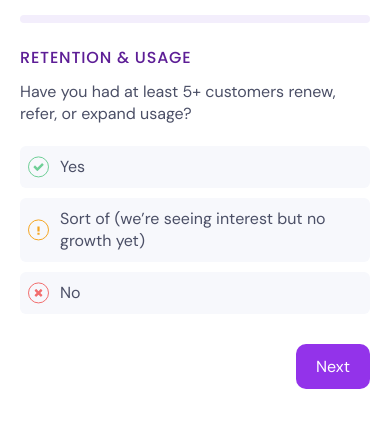
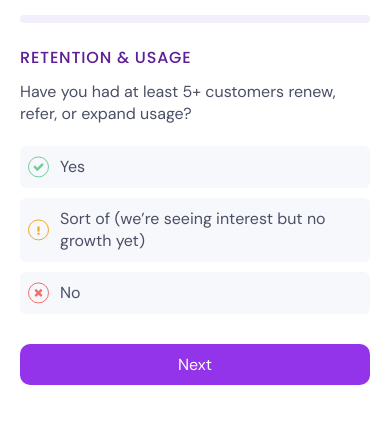
Before and after one commit to connectedrevenue/PMF-Readiness, a plain HTML site: page index.html in a window 390 px wide. Both pictures are taken after a click on the button "Start". Drawn offline with Linux system fonts and the light colour scheme.

Commit message:
Update index.html
Mobile button widths for back and next take overs

```diff
--- a/index.html
+++ b/index.html
@@ -272,6 +272,9 @@
       justify-content: space-between;
       margin-top: 20px;
     }
+    #quiz-section .button-wrapper.single-button {
+      justify-content: flex-end;
+    }
     button {
       background: #9333EA; /* default purple */
       color: #fff;
@@ -436,6 +439,14 @@
       .email-capture button,
       .start-button {
         width: 100%;
+      }
+      #quiz-section .button-wrapper {
+        display: flex;
+        gap: 10px;
+      }
+      #quiz-section .button-wrapper button {
+        flex-basis: 0;
+        flex-grow: 1;
       }
     }
   </style>
@@ -646,7 +657,14 @@
         questionDiv.appendChild(optionsContainer);
         questionContainer.appendChild(questionDiv);
 
-        backBtn.style.visibility = (index === 0) ? 'hidden' : 'visible';
+        const buttonWrapper = quizSection.querySelector('.button-wrapper');
+        if (index === 0) {
+          backBtn.style.display = 'none';
+          buttonWrapper.classList.add('single-button');
+        } else {
+          backBtn.style.display = 'inline-flex';
+          buttonWrapper.classList.remove('single-button');
+        }
 
         if (index === questions.length - 1) {
           nextBtn.innerHTML = `<svg class="btn-icon" xmlns="http://www.w3.org/2000/svg" width="20" height="20" fill="none" stroke="currentColor" stroke-width="3" stroke-linecap="round" stroke-linejoin="round" viewBox="0 0 24 24"><polyline points="5 13 9 17 19 7"></polyline></svg><span>See Results</span>`;
```
